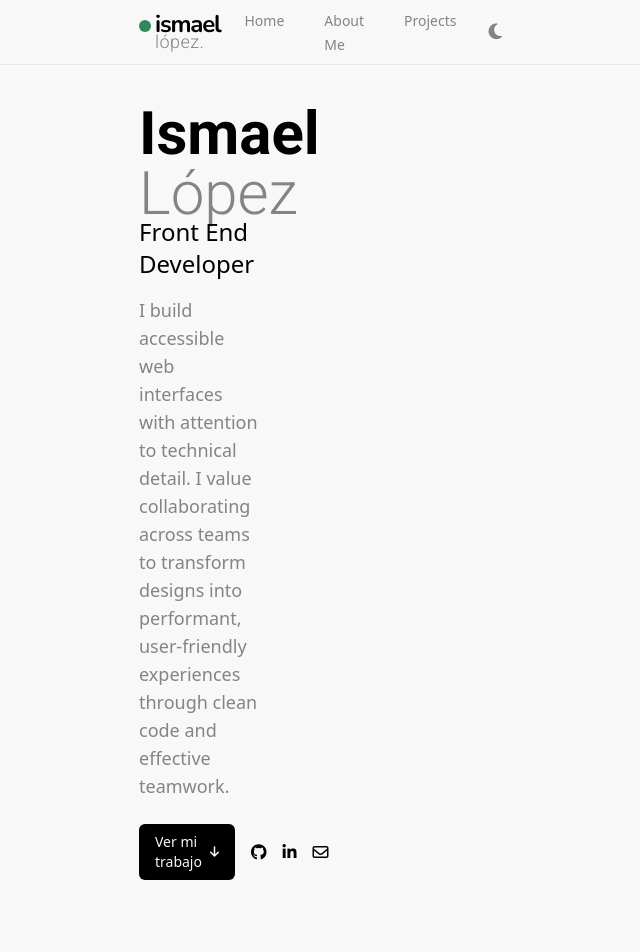
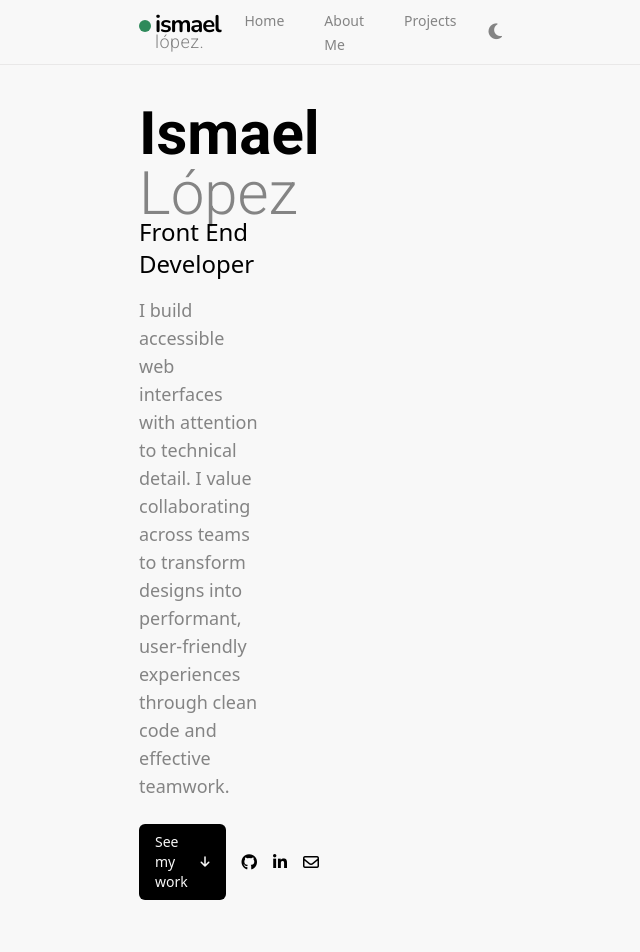
Before and after one commit to ismaelplg/ismaelplg.github.io, an Angular app: page / in a window 1280 px wide. Shown: the top 952 px of the page, without its empty margins (411-1051 px from the left). Built offline with nearby package versions, Linux system fonts and the light colour scheme.

Commit message:
chore: minor fixes

```diff
--- a/src/app/layout/layout.component.html
+++ b/src/app/layout/layout.component.html
@@ -18,7 +18,7 @@
             </section>
         </div>
         <div class="bg-background scroll-py-20 py-20">
-            <section id="projects">
+            <section id="experience">
                 <app-experience />
             </section>
         </div>
--- a/src/app/modules/experience/experience.component.html
+++ b/src/app/modules/experience/experience.component.html
@@ -8,7 +8,7 @@
     <div class="py-5 lg:flex lg:gap-10">
         <!-- CURRENT WORK -->
 
-        <div class="flex flex-col gap-16">
+        <div class="flex flex-col gap-8">
             @for (work of experiences(); track $index) {
                 <div>
                     <h2 class="text-secondary text-xs">
--- a/src/app/modules/home/home.component.html
+++ b/src/app/modules/home/home.component.html
@@ -23,14 +23,16 @@
             href="#projects"
             class="bg-primary hover:bg-primary/90 flex items-center justify-between gap-2 rounded-md px-4 py-2 transition-all duration-200 ease-in-out"
         >
-            <span class="text-background text-sm font-medium"
-                >Ver mi trabajo</span
-            >
+            <span class="text-background text-sm font-medium">See my work</span>
             <i class="fa-solid fa-arrow-down text-background text-xs"></i>
         </a>
         <div class="flex items-baseline gap-4">
-            <i class="fa-brands fa-github text-primary"></i>
-            <i class="fa-brands fa-linkedin-in text-primary"></i>
+            <a href="https://github.com/ismaelplg" target="_blank">
+                <i class="fa-brands fa-github text-primary"></i>
+            </a>
+            <a href="https://www.linkedin.com/in/ismaelplg/" target="_blank">
+                <i class="fa-brands fa-linkedin-in text-primary"></i>
+            </a>
             <i class="fa-regular fa-envelope text-primary"></i>
         </div>
     </div>
--- a/src/app/shared/components/sidepanel/sidepanel.component.html
+++ b/src/app/shared/components/sidepanel/sidepanel.component.html
@@ -1,11 +1,14 @@
 <!-- SIDEPANEL -->
 @if (sidepanelService.isToggled()) {
     <div
-    class="bg-background lg:hidden py-6 border-b border-border"
+        class="bg-background border-border border-b py-6 lg:hidden"
         [animate.enter]="'animate-slide-in'"
         [animate.leave]="'animate-slide-out'"
     >
-    <div class="flex flex-col gap-3 px-6" (click)="sidepanelService.toggleSidepanel()">
+        <div
+            class="flex flex-col gap-3 px-6"
+            (click)="sidepanelService.toggleSidepanel()"
+        >
             <a href="#home">
                 <span class="text-secondary text-sm">Home</span>
             </a>
@@ -17,11 +20,16 @@
             <a href="#projects">
                 <span class="text-secondary text-sm">Projects</span>
             </a>
+
+            <a href="#experience">
+                <span class="text-secondary text-sm">Experience</span>
+            </a>
         </div>
+
         <div
-      class="mx-6 mt-4 border border-border rounded text-text-primary flex items-center justify-center"
+            class="border-border text-text-primary mx-6 mt-4 flex items-center justify-center rounded border"
         >
-      <h1 class="py-1 text-primary font-medium">Hablemos</h1>
+            <h1 class="text-primary py-1 font-medium">Hablemos</h1>
         </div>
     </div>
 }
--- a/src/styles.css
+++ b/src/styles.css
@@ -23,7 +23,7 @@
 .dark {
     --color-background: #151515;
     --color-surface: #2c2c2c;
-  --color-border: #1c1c1c;
+    --color-border: #252525;
     --color-primary: #f1f1f1;
     --color-secondary: #848484;
 }
```
Lines whose indentation alone changed are shown as unchanged.
